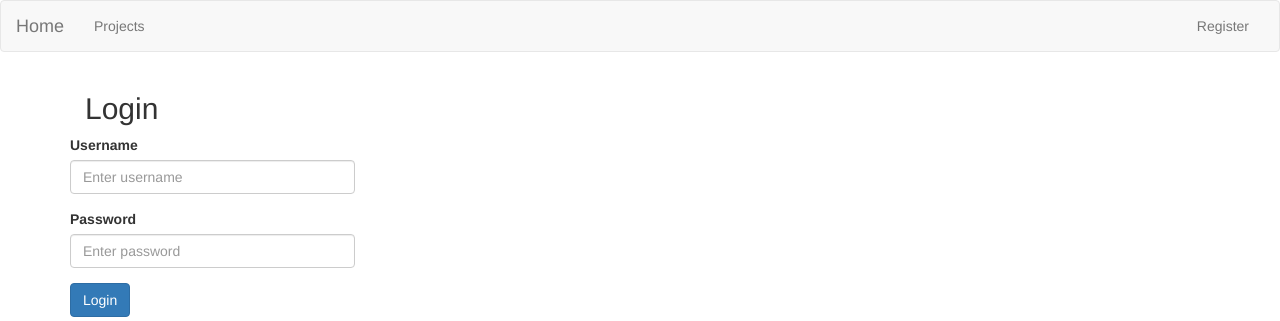
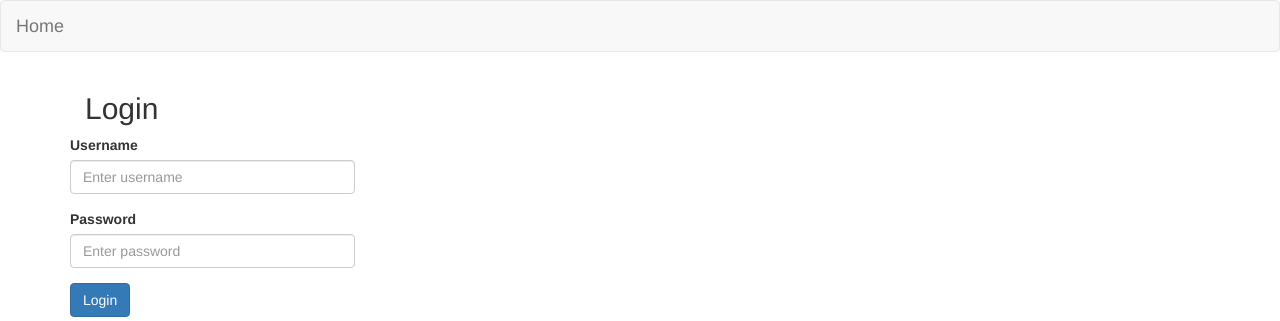
Before and after one commit to ThanakitKongKang/SEWebScrumBros, a CodeIgniter app: page /SEWebScrumBros/index.php/home/index in a window 1280 px wide. Shown: the top 321 px of the page. Run offline with CodeIgniter, Linux system fonts and the light colour scheme.

Commit message:
hide useless menu

```diff
--- a/application/views/layouts/navbar.php
+++ b/application/views/layouts/navbar.php
@@ -12,16 +12,20 @@
     </div>
 
     <!-- Collect the nav links, forms, and other content for toggling -->
+    <!--
     <div class="collapse navbar-collapse" id="bs-example-navbar-collapse-1">
       <ul class="nav navbar-nav">
         <li class="<?php echo current_url() ==  base_url().'projects' ? 'active' : ''; ?>">
             <a href="<?php echo base_url().'projects'; ?>">
                 Projects
+-->
                 <!-- <span class="sr-only">(current)</span> -->
+                <!--
             </a>
         </li>
       </ul>
 
+-->
       <ul class="nav navbar-nav navbar-right">
           <?php if ($this->session->userdata('logged_in')): ?>
               <li class="dropdown">
@@ -36,7 +40,7 @@
                 </li>
 
           <?php else: ?>
-              <li><a href="<?php echo base_url().'users/register'; ?>">Register</a></li>
+              <!--<li><a href="<?php echo base_url().'users/register'; ?>">Register</a></li>-->
           <?php endif; ?>
       </ul>
     </div>
```
